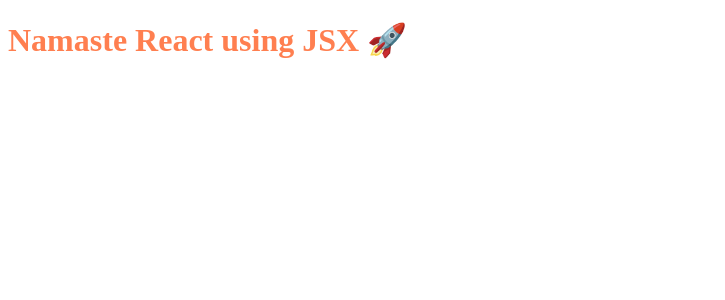
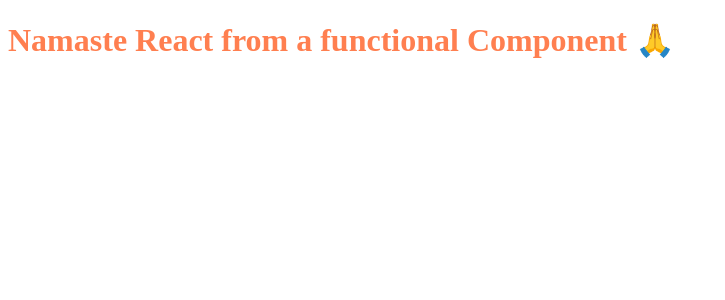
Before and after one commit to Flowwen/PracticeReactJs, a React (Vite) app: page / in a window 1280 px wide. Shown: the top 300 px of the page, without its empty margins (0-725 px from the left). Built offline with nearby package versions, Linux system fonts and the light colour scheme.

Commit message:
Created and functional component and rendered it on a web page

```diff
--- a/App.js
+++ b/App.js
@@ -7,7 +7,16 @@
   </h1>
 );
 
+//React functional Component.
+
+const HeadingComponent = () => (
+  <div id="container">
+    <h1 id="heading">Namaste React from a functional Component 🙏</h1>
+  </div>
+);
+
 const rootElem = document.getElementById("root");
+
 const root = ReactDOM.createRoot(rootElem);
 
-root.render(jsxHeading);
+root.render(<HeadingComponent />);
```
